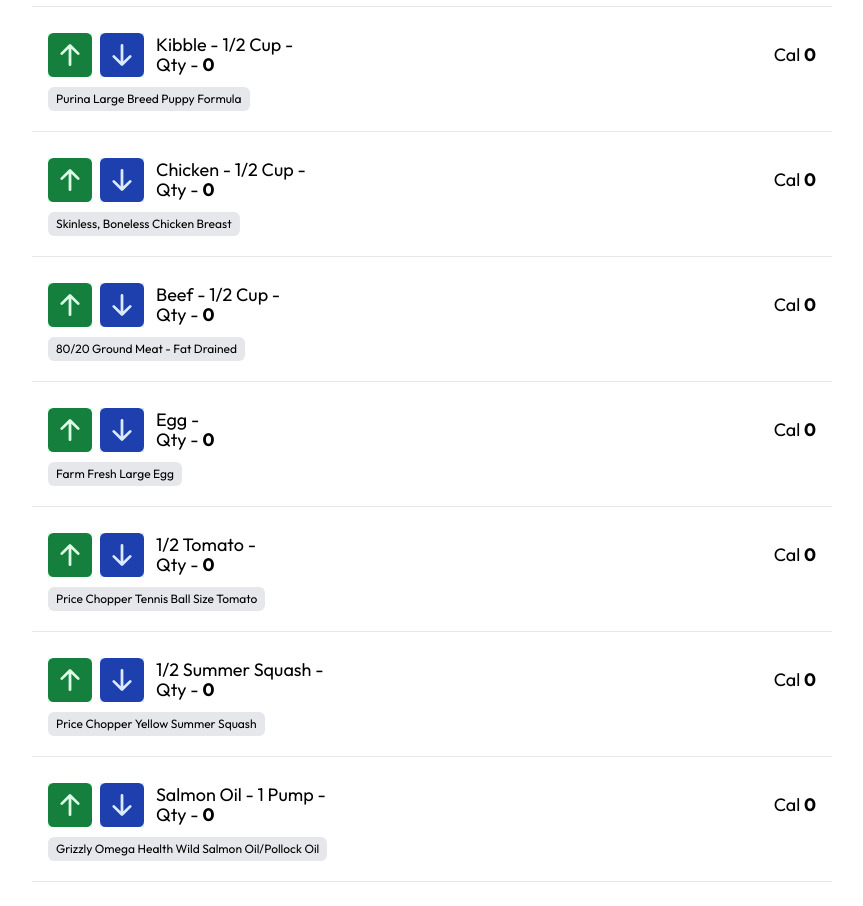
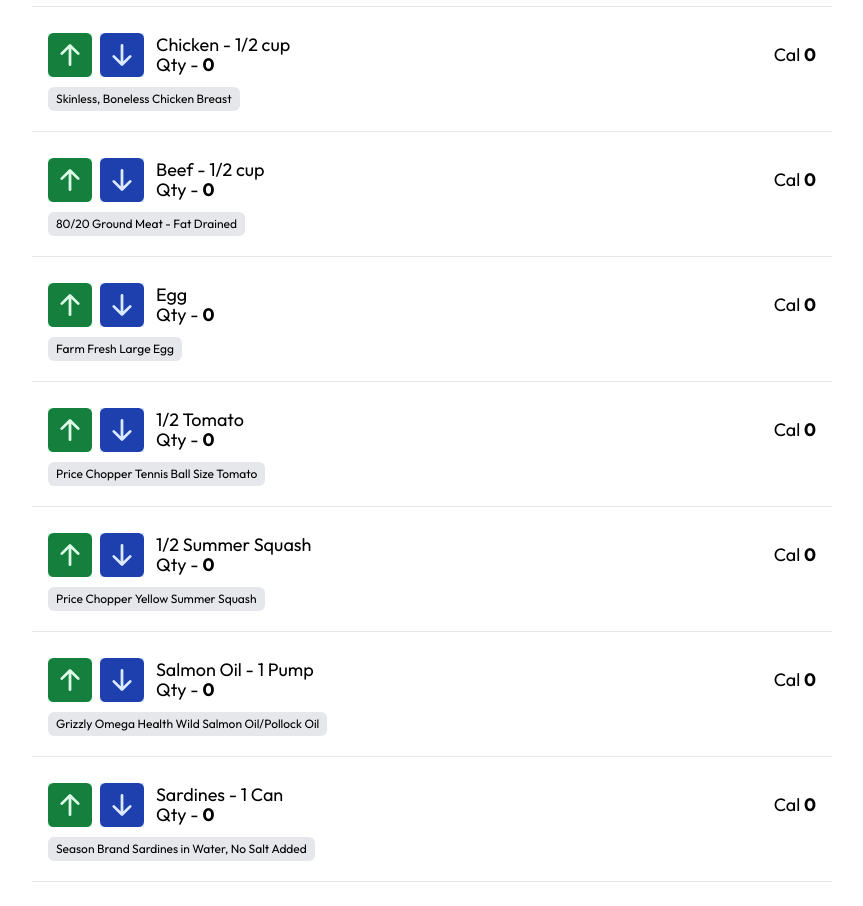
Before and after one commit to chrisdav6/nextjs-pup-food-calculator, a Next.js app: page / in a window 1280 px wide. Shown: the part 300-1206 px from the top of the page, without its empty margins (208-1071 px from the left). Built offline with nearby package versions, Linux system fonts and the light colour scheme.

Commit message:
Populated foodData file, mapping over data to display foodItems

```diff
--- a/app/page.js
+++ b/app/page.js
@@ -26,96 +26,8 @@ export default function Home() {
             setTotal={setTotal}
           />
         ))}
+      </div>
 
-        <FoodItem
-          name='Kibble - 1/2 Cup'
-          foodDesc='Purina Large Breed Puppy Formula'
-          foodCalories={181.5}
-          foodQty={1}
-          total={total}
-          setTotal={setTotal}
-        />
-        <FoodItem
-          name='Chicken - 1/2 Cup'
-          foodDesc='Skinless, Boneless Chicken Breast'
-          foodCalories={108.5}
-          foodQty={1}
-          total={total}
-          setTotal={setTotal}
-        />
-        <FoodItem
-          name='Beef - 1/2 Cup'
-          foodDesc='80/20 Ground Meat - Fat Drained'
-          foodCalories={143.5}
-          foodQty={1}
-          total={total}
-          setTotal={setTotal}
-        />
-        <FoodItem
-          name='Egg'
-          foodDesc='Farm Fresh Large Egg'
-          foodCalories={72}
-          foodQty={1}
-          total={total}
-          setTotal={setTotal}
-        />
-        <FoodItem
-          name='1/2 Tomato'
-          foodDesc='Price Chopper Tennis Ball Size Tomato'
-          foodCalories={11}
-          foodQty={1}
-          total={total}
-          setTotal={setTotal}
-        />
-        <FoodItem
-          name='1/2 Summer Squash'
-          foodDesc='Price Chopper Yellow Summer Squash'
-          foodCalories={19}
-          foodQty={1}
-          total={total}
-          setTotal={setTotal}
-        />
-        <FoodItem
-          name='Salmon Oil - 1 Pump'
-          foodDesc='Grizzly Omega Health Wild Salmon Oil/Pollock Oil'
-          foodCalories={20}
-          foodQty={1}
-          total={total}
-          setTotal={setTotal}
-        />
-        <FoodItem
-          name='Sardines - 1 Can'
-          foodDesc='Season Brand Sardines in Water, No Salt Added'
-          foodCalories={170}
-          foodQty={1}
-          total={total}
-          setTotal={setTotal}
-        />
-        <FoodItem
-          name='Beef Jerky - 3 Pcs'
-          foodDesc='Home Made Top Round London Broil Jerky - Fat Removed'
-          foodCalories={116}
-          foodQty={1}
-          total={total}
-          setTotal={setTotal}
-        />
-        <FoodItem
-          name='Brown Biscuit'
-          foodDesc='Wholesomes Rewards Smoky Bites Biscuit'
-          foodCalories={33}
-          foodQty={1}
-          total={total}
-          setTotal={setTotal}
-        />
-        <FoodItem
-          name='PB Biscuit'
-          foodDesc='Old Mother Hubbard Classic Natural P-Nutty Biscuit'
-          foodCalories={17}
-          foodQty={1}
-          total={total}
-          setTotal={setTotal}
-        />
-      </div>
       <div className='flex flex-col items-center justify-center mt-6 mb-8'>
         <h3 className='text-3xl'>
           Total Calories ={' '}
--- a/components/FoodItem.js
+++ b/components/FoodItem.js
@@ -52,7 +52,7 @@ export default function FoodItem({
         </div>
         <div className='flex flex-col text-lg'>
           <p className='-mb-2'>
-            {name} - {measure}
+            {name} {measure && <span> - {measure}</span>}
           </p>
           <p>
             Qty - <span className='font-bold'>{qty}</span>
--- a/foodData.js
+++ b/foodData.js
@@ -7,4 +7,79 @@ export const foodData = [
     foodCalories: 181.5,
     qty: 1,
   },
+  {
+    id: 1,
+    name: 'Chicken',
+    measure: '1/2 cup',
+    desc: 'Skinless, Boneless Chicken Breast',
+    foodCalories: 108.5,
+    qty: 1,
+  },
+  {
+    id: 2,
+    name: 'Beef',
+    measure: '1/2 cup',
+    desc: '80/20 Ground Meat - Fat Drained',
+    foodCalories: 143.5,
+    qty: 1,
+  },
+  {
+    id: 3,
+    name: 'Egg',
+    desc: 'Farm Fresh Large Egg',
+    foodCalories: 72,
+    qty: 1,
+  },
+  {
+    id: 4,
+    name: '1/2 Tomato',
+    desc: 'Price Chopper Tennis Ball Size Tomato',
+    foodCalories: 11,
+    qty: 1,
+  },
+  {
+    id: 5,
+    name: '1/2 Summer Squash',
+    desc: 'Price Chopper Yellow Summer Squash',
+    foodCalories: 19,
+    qty: 1,
+  },
+  {
+    id: 6,
+    name: 'Salmon Oil',
+    measure: '1 Pump',
+    desc: 'Grizzly Omega Health Wild Salmon Oil/Pollock Oil',
+    foodCalories: 20,
+    qty: 1,
+  },
+  {
+    id: 7,
+    name: 'Sardines',
+    measure: '1 Can',
+    desc: 'Season Brand Sardines in Water, No Salt Added',
+    foodCalories: 170,
+    qty: 1,
+  },
+  {
+    id: 8,
+    name: 'Beef Jerky',
+    measure: '3 Pcs',
+    desc: 'Home Made Top Round London Broil Jerky - Fat Removed',
+    foodCalories: 116,
+    qty: 1,
+  },
+  {
+    id: 9,
+    name: 'Brown Biscuit',
+    desc: 'Wholesomes Rewards Smoky Bites Biscuit',
+    foodCalories: 33,
+    qty: 1,
+  },
+  {
+    id: 10,
+    name: 'PB Biscuit',
+    desc: 'Old Mother Hubbard Classic Natural P-Nutty Biscuit',
+    foodCalories: 17,
+    qty: 1,
+  },
 ];
```
